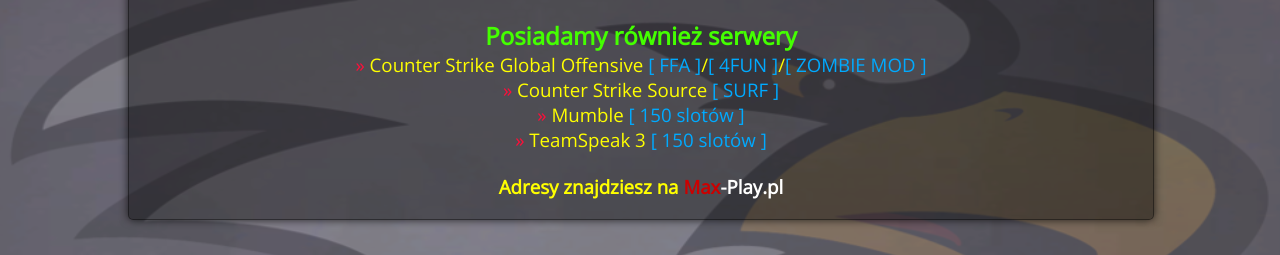
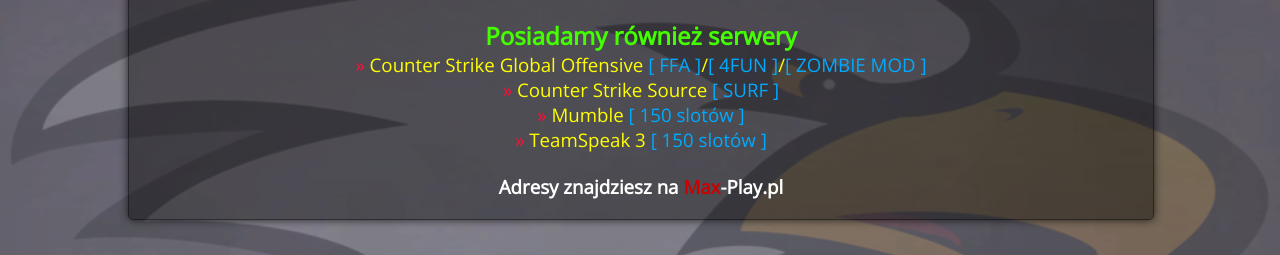
Before and after one commit to MedievalFortress/odswiezone-strony-medi, a plain HTML site: page serwery.html in a window 1280 px wide. Shown: the part 1741-1996 px from the top of the page. Drawn offline with nearby package versions, Linux system fonts and the light colour scheme.

Commit message:
another update

```diff
--- a/serwery.html
+++ b/serwery.html
@@ -41,7 +41,7 @@
 						<p><span class="red">» </span>Mumble <span class="blu">[ 150 slotów ]</span></p>
 						<p><span class="red">» </span>TeamSpeak 3 <span class="blu">[ 150 slotów ]</span></p>
 						<br/>
-						<h3>Adresy znajdziesz na <span class="max">Max</span><span class="play">-Play.pl</span></h3>
+						<h3 class="play">Adresy znajdziesz na <span class="max">Max</span>-Play.pl</h3>
 					</div>
 				</div>
 			</div>
```
